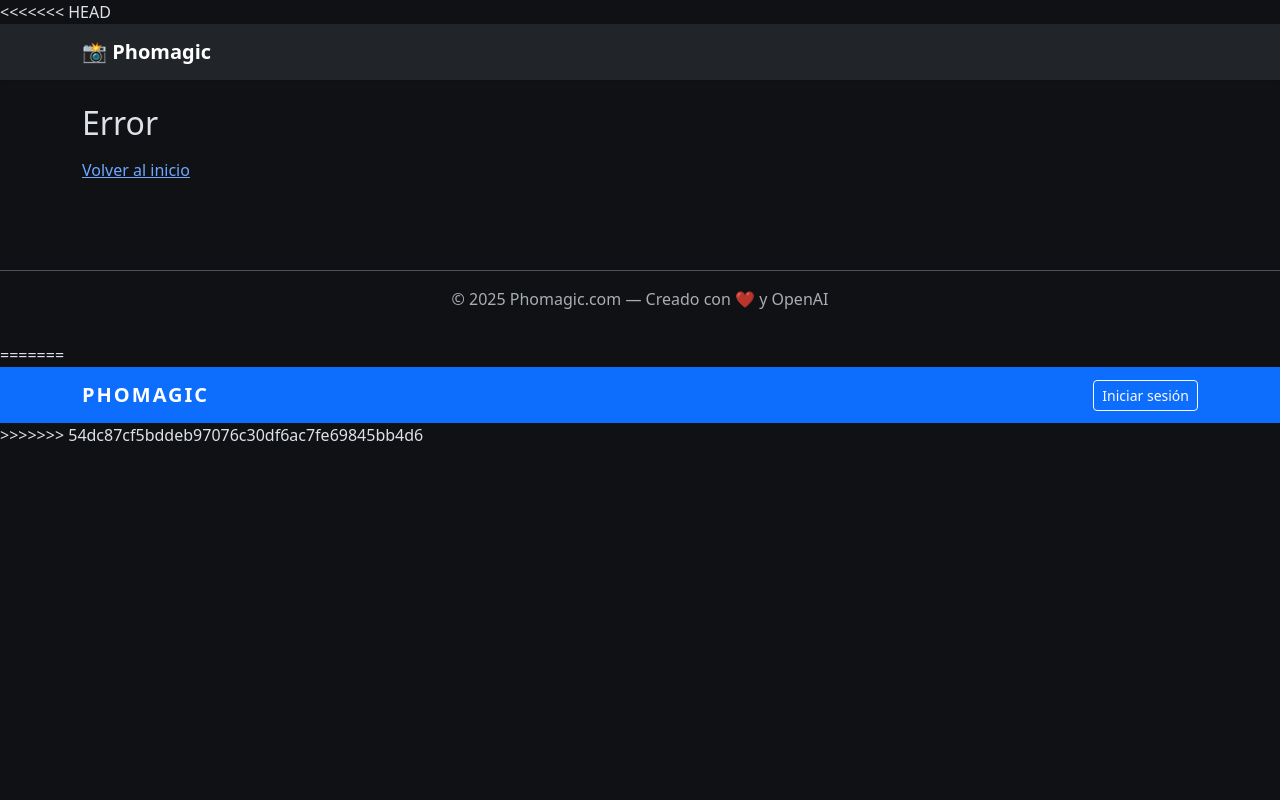
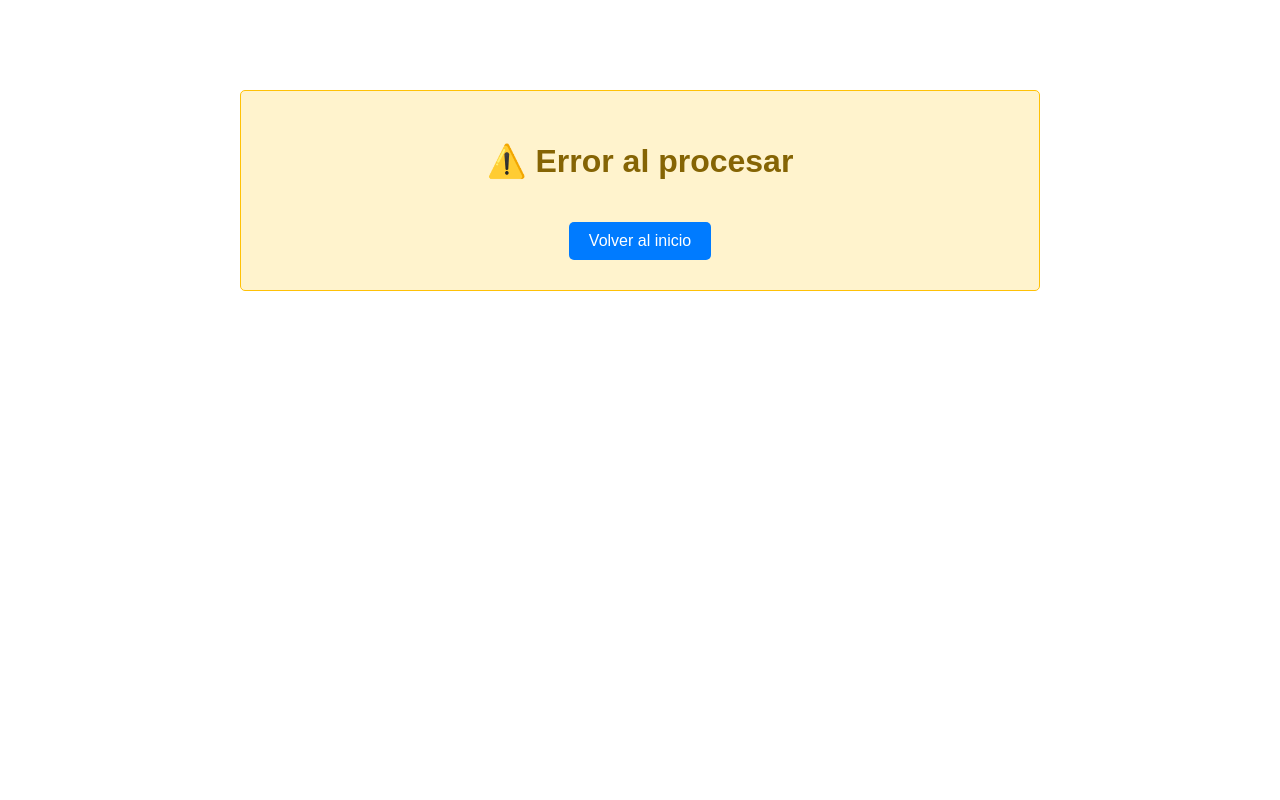
Before and after one commit to Pacoautor/phomagic, a Django app: template products/templates/error.html in a window 1280 px wide. Run offline with Django 5.2, Linux system fonts and the light colour scheme; the template is opened without the code that fills it, so the values that code supplies are empty.

Commit message:
Move error.html to correct location

```diff
--- a/products/templates/error.html
+++ b/products/templates/error.html
@@ -1,6 +1,51 @@
-{% extends 'base.html' %}
-{% block content %}
-<h2>Error</h2>
-<p style="color:red;">{{ message }}</p>
-<p><a href="/">Volver al inicio</a></p>
-{% endblock %}
+<!DOCTYPE html>
+<html lang="es">
+<head>
+    <meta charset="UTF-8">
+    <meta name="viewport" content="width=device-width, initial-scale=1.0">
+    <title>Error - Phomagic</title>
+    <style>
+        body {
+            font-family: Arial, sans-serif;
+            max-width: 800px;
+            margin: 50px auto;
+            padding: 20px;
+            text-align: center;
+        }
+        .error-box {
+            background-color: #fff3cd;
+            border: 1px solid #ffc107;
+            border-radius: 5px;
+            padding: 30px;
+            margin: 20px 0;
+        }
+        h1 {
+            color: #856404;
+        }
+        .message {
+            color: #856404;
+            font-size: 18px;
+            margin: 20px 0;
+        }
+        .btn {
+            display: inline-block;
+            padding: 10px 20px;
+            background-color: #007bff;
+            color: white;
+            text-decoration: none;
+            border-radius: 5px;
+            margin-top: 20px;
+        }
+        .btn:hover {
+            background-color: #0056b3;
+        }
+    </style>
+</head>
+<body>
+    <div class="error-box">
+        <h1>⚠️ Error al procesar</h1>
+        <p class="message">{{ message }}</p>
+        <a href="{% url 'home' %}" class="btn">Volver al inicio</a>
+    </div>
+</body>
+</html>
```
